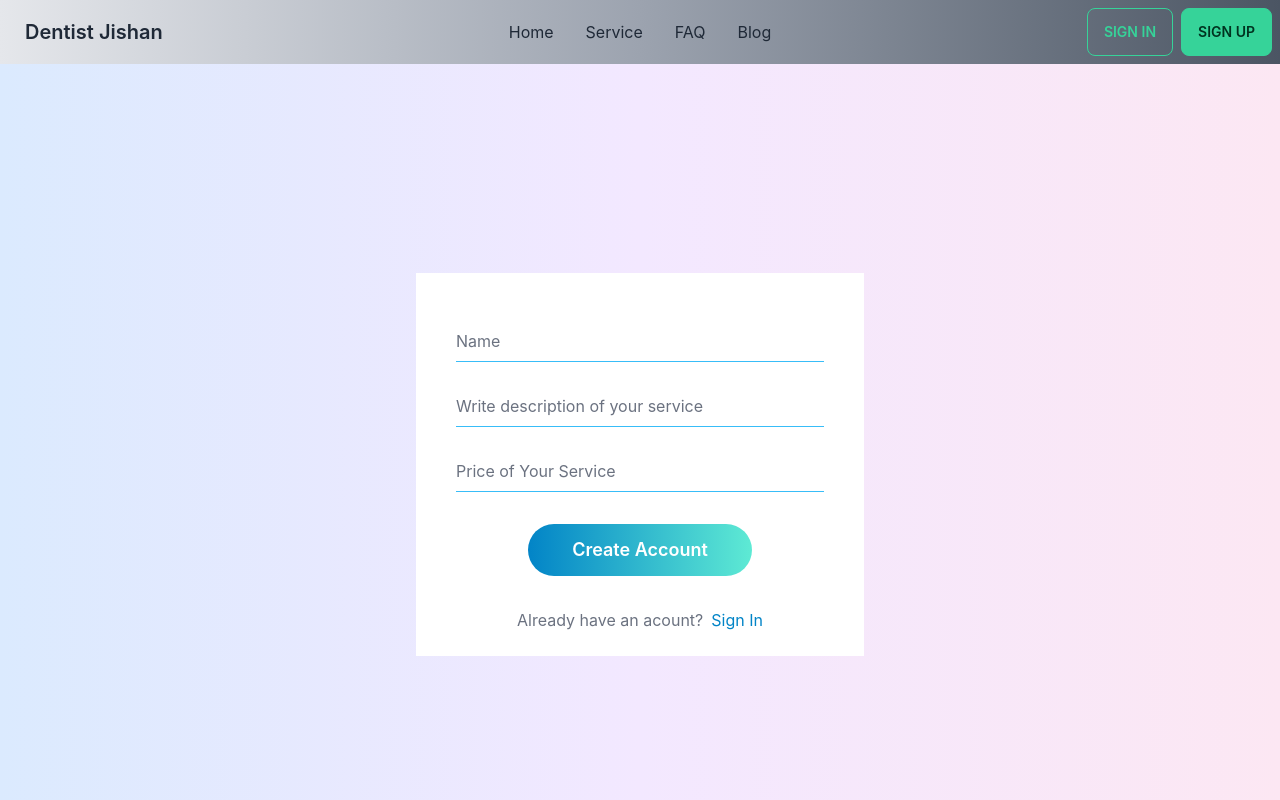
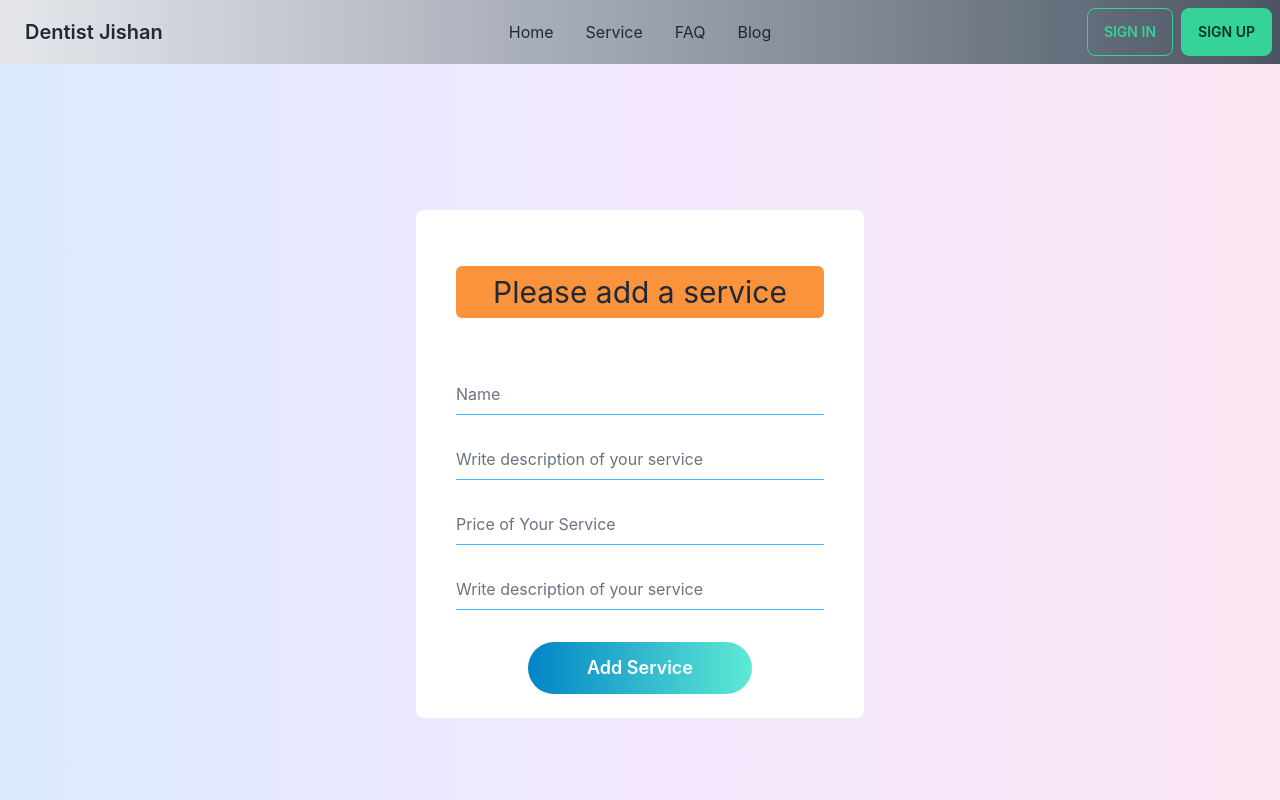
Before and after one commit to Kaisar-byte/service-review-client-site, a React (Create React App) app: page /addservices in a window 1280 px wide. Shown: the top 800 px of the page. Built offline with nearby package versions, Linux system fonts and the light colour scheme; no server answers.

Commit message:
add service page html entrered

```diff
--- a/src/components/Pages/AddService/AddService.js
+++ b/src/components/Pages/AddService/AddService.js
@@ -5,8 +5,13 @@ const AddService = () => {
 	// 	serviceCard;
 	return (
 		<div class="w-full h-auto overflow-scroll block h-screen bg-gradient-to-r from-blue-100 via-purple-100 to-pink-100 p-4 flex items-center justify-center">
-			<div class="bg-white py-6 px-10 sm:max-w-md w-full ">
+			<div class="bg-white py-6 px-10 sm:max-w-md w-full rounded-lg">
 				<div class="flex flex-col space-y-8">
+					<div>
+						<h2 className="text-3xl bg-orange-400 rounded-md mt-8 py-2">
+							Please add a service
+						</h2>
+					</div>
 					<div className="pt-8">
 						<input
 							type="text"
@@ -31,18 +36,18 @@ const AddService = () => {
 							placeholder="Price of Your Service"
 						/>
 					</div>
-
+					<div>
+						<input
+							type="text"
+							name="serviceDescription"
+							class="focus:outline-none border-b w-full pb-2 border-sky-400 placeholder-gray-500"
+							placeholder="Write description of your service"
+						/>
+					</div>
 					<div class="flex justify-center my-6">
 						<button class=" rounded-full  p-3 w-full sm:w-56   bg-gradient-to-r from-sky-600  to-teal-300 text-white text-lg font-semibold ">
-							Create Account
+							Add Service
 						</button>
-					</div>
-					<div class="flex justify-center ">
-						<p class="text-gray-500">Already have an acount? </p>
-						<a href="" class="text-sky-600 pl-2">
-							{" "}
-							Sign In
-						</a>
 					</div>
 				</div>
 			</div>
--- a/src/components/Pages/Review/AllReview.js
+++ b/src/components/Pages/Review/AllReview.js
@@ -1,10 +1,8 @@
-import React, { useContext, useEffect, useState } from "react";
-import { AuthContext } from "../../../Context/AuthProvider";
+import React from "react";
 
 const AllReview = ({ review }) => {
-	const { user } = useContext(AuthContext);
-	const [totalreviews, setTotalreviews] = useState({});
 	const { name, email, photoURL, comment, commentDate } = review;
+
 	return (
 		<div>
 			<div className="container flex flex-col w-full max-w-lg p-6 mx-auto divide-y rounded-md divide-gray-700 dark:bg-gray-900 dark:text-gray-100">
--- a/src/components/Pages/Review/Review.js
+++ b/src/components/Pages/Review/Review.js
@@ -37,7 +37,6 @@ const Review = () => {
 			}
 		});
 
-		// const proceed = window.confirm("Are you sure you want to delete this");
 		if (proceed) {
 			fetch(`http://localhost:5000/reviews/${id}`, {
 				method: "DELETE",
@@ -46,7 +45,6 @@ const Review = () => {
 				.then((data) => {
 					console.log(data);
 					if (data.deletedCount > 0) {
-						// Swal.fire("Any fool can use a computer");
 						const remaining = myreviews.filter(
 							(indlReview) => indlReview._id !== id
 						);
@@ -89,6 +87,20 @@ const Review = () => {
 					</tr>
 				</thead>
 				<tbody>
+					{myreviews.length === 0 ? (
+						<>
+							<div className="dark:bg-gray-800 dark:text-gray-100">
+								<div className="px-4 py-16 mx-auto max-w-7xl sm:px-6 lg:px-8">
+									<div className="max-w-3xl mx-auto text-center">
+										<h2 className="text-3xl font-extrabold sm:text-4xl text-center">
+											No reviews yet. Please give a review.
+										</h2>
+									</div>
+								</div>
+							</div>
+						</>
+					) : (
+						<>
 							{myreviews.map((eachReview) => (
 								<ReviewRow
 									key={eachReview._id}
@@ -97,6 +109,8 @@ const Review = () => {
 									handleUpdateStatus={handleUpdateStatus}
 								></ReviewRow>
 							))}
+						</>
+					)}
 				</tbody>
 
 				<tfoot></tfoot>
--- a/src/components/Pages/Review/ReviewRow.js
+++ b/src/components/Pages/Review/ReviewRow.js
@@ -1,8 +1,7 @@
 import React from "react";
 import { RxAvatar } from "react-icons/rx";
 import { BsFillTrashFill } from "react-icons/bs";
-// import { BiEditAlt } from "react-icons/bs";
-// import { BiEditAlt } from "react-icons/bi";
+
 const ReviewRow = ({ eachReview, handleDelete, handleUpdateStatus }) => {
 	const { _id, name, email, photoURL, comment, commentDate, status } =
 		eachReview;
--- a/src/components/Pages/Services/ServiceDetails.js
+++ b/src/components/Pages/Services/ServiceDetails.js
@@ -16,7 +16,6 @@ const ServiceDetails = () => {
 		e.preventDefault();
 		const form = e.target;
 		const name = user?.displayName || "unregistered";
-
 		const email = user?.email;
 		const photoURL = user?.photoURL;
 		const comment = form.comment.value;
--- a/src/components/Router/PrivateRoute/PrivateRoute.js
+++ b/src/components/Router/PrivateRoute/PrivateRoute.js
@@ -9,7 +9,9 @@ const PrivateRoute = ({ children }) => {
 
 	if (loading)
 		return (
-			<div className="w-16 h-16 border-4 border-dashed rounded-full animate-spin dark:border-violet-400"></div>
+			<div className="flex justify-center items-center">
+				<div className="w-16 h-16 border-4 border-dashed rounded-full animate-spin border-violet-400"></div>
+			</div>
 		);
 
 	if (user) {
```
Lines whose indentation alone changed are shown as unchanged.
